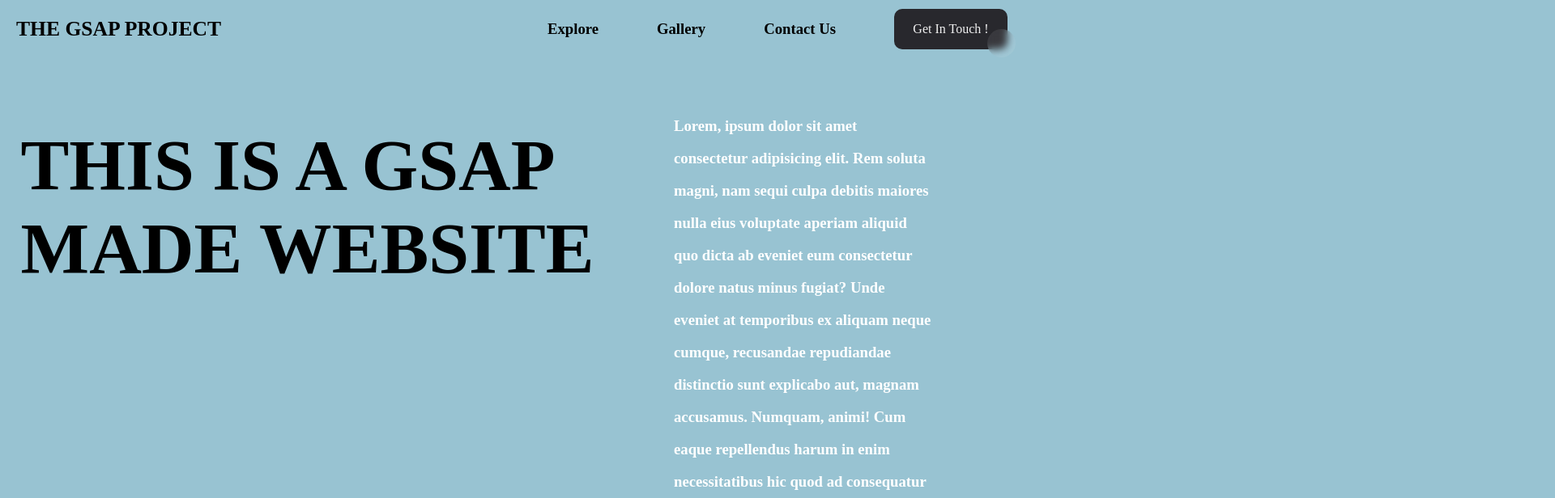
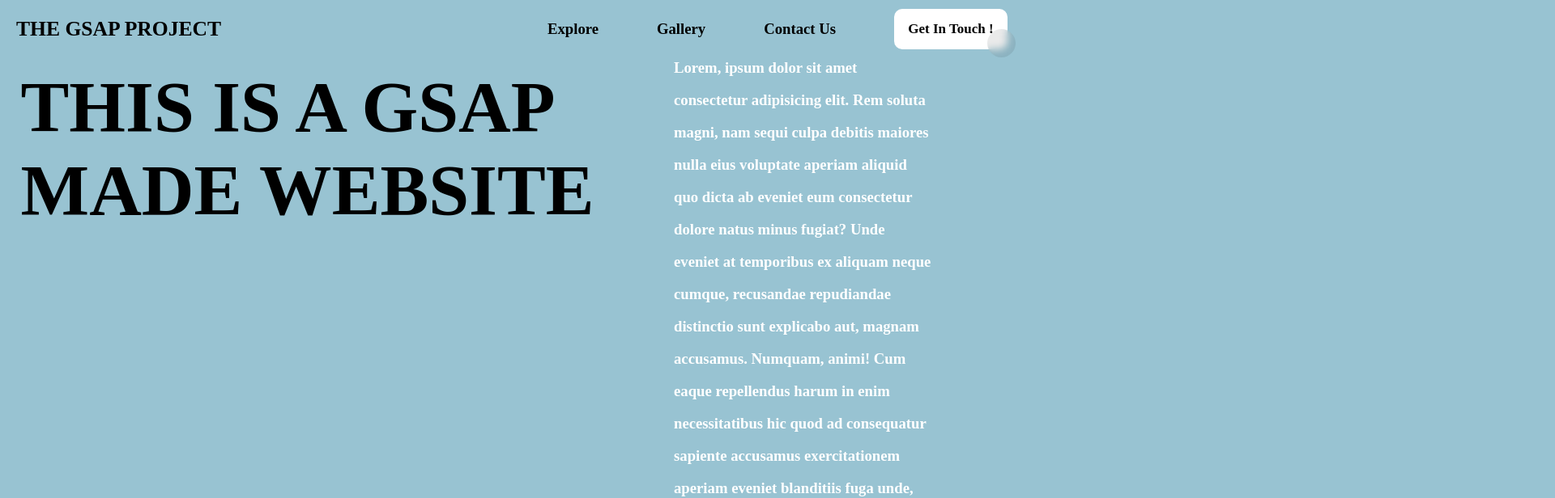
Before and after one commit to harshitk99/gsap-animation-website, a plain HTML site: page index.html in a window 1280 px wide. Shown: the top 616 px of the page at 81% size, 1920 px wide, since content can reach past the window. Drawn offline with nearby package versions, Linux system fonts and the light colour scheme.

Commit message:
changes for page 4 and nav

```diff
--- a/index.html
+++ b/index.html
@@ -75,11 +75,14 @@
 
     <div id="page4">
         <div id="content1-pg4">
-            <h1>We Provide..</h1>
+            <!-- <h1>We Provide..</h1> -->
         </div>
         <div id="content2-pg4">
             <h1>   PERFECTION</h1>
         </div>
+    </div>
+    <div id="page5">
+
     </div>
 
 
--- a/script.js
+++ b/script.js
@@ -93,18 +93,34 @@ gsap.from("#content1-pg4 h1",{
     }
 })
 
-gsap.to("#content2-pg4 h1",{
+gsap.to("#page4 h1",{
     transform:"translateX(-100%)",
     duration:1,
     scrollTrigger:{
-        trigger:"#content2-pg4",
+        trigger:"#page4",
         scroller:"body",
         scrub:2,
         // markers:true,
-        start:"top 20%",
+        start:"top 0",
         end:"top -100%",
         pin:true,
     }
+})
+
+gsap.to("#nav",{
+    backgroundColor: "#000302",
+    color:"hsl(0, 0%, 100%)",
+    height:"110px",
+    duration:0.5,
+    scrollTrigger:{
+        trigger:"#nav",
+        scroller:"body",
+        // markers:true,
+        start:"top -10%",
+        end:"top -11%",
+        scrub:1
+    }
+
 })
 
 gsap.from("#content2-pg4",{
--- a/style.css
+++ b/style.css
@@ -29,7 +29,7 @@ body{
 #cursor-blur{
     height: 200px;
     width: 200px;
-    background-color: rgb(255, 255, 255);
+    background-color: hsl(0, 0%, 100%);
     border-radius: 50%;
     position: fixed;
     filter:blur(100px);
@@ -65,6 +65,8 @@ body{
     display: flex;
     justify-content: space-between;
     align-items: center;
+    position: fixed;
+    z-index: 99;
 }
 
 #nav h2{
@@ -77,11 +79,12 @@ body{
     all: unset;
     width: 100px;
     height: 30px;
-    font-size: 16px;
+    font-size: 17px;
+    font-weight: 600;
     background: transparent;
     border: none;
     position: relative;
-    color: #f0f0f0;
+    color: #000000;
     cursor: pointer;
     z-index: 1;
     padding: 10px 20px;
@@ -108,7 +111,7 @@ body{
     transform: translate(0%, 0%);
     width: 100%;
     height: 100%;
-    background: #28282d;
+    background: #ffffff;
     border-radius: 10px;
   }
 
@@ -116,7 +119,7 @@ body{
     transform: translate(10px, 10px);
     width: 35px;
     height: 35px;
-    background: #ffffff15;
+    background: #00000015;
     backdrop-filter: blur(5px);
     -webkit-backdrop-filter: blur(5px);
     border-radius: 50px;
@@ -151,7 +154,7 @@ body{
   }
 
   .navlinks:hover{
-    color: rgb(255, 255, 255);
+    color: rgb(215, 215, 215);
     font-size: 1.5vw;
 }
 
@@ -373,5 +376,11 @@ color: white;
   font-weight: 400;
   color: white;
   letter-spacing: 10px;
-  margin-left: 300px;
+  margin-left: 50%;
 }
+
+#page5{
+  height: 70%;
+  width: 100%;
+  background-color: black;
+}
```
